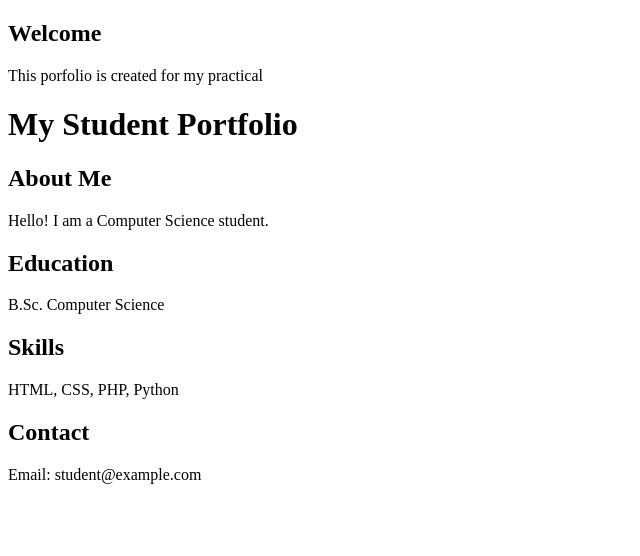
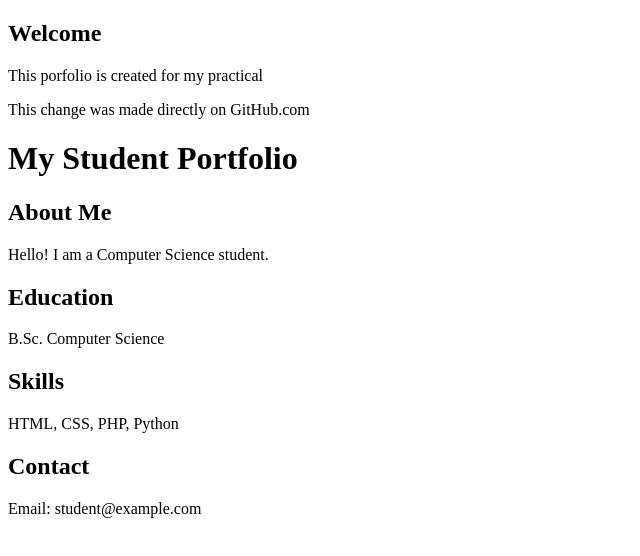
Before and after one commit to evanrayen2007-sys/student-project, a plain HTML site: page index.html in a window 1280 px wide. Shown: the whole page, without its empty margins (0-640 px from the left). Drawn offline with Linux system fonts and the light colour scheme.

Commit message:
Updated portfolio from GitHub

```diff
--- a/index.html
+++ b/index.html
@@ -7,7 +7,7 @@
 <body>
      <h2>Welcome</h2>
      <p>This porfolio is created for my practical</p>
-
+     <p>This change was made directly on GitHub.com</p>
     <h1>My Student Portfolio</h1>
 
     <h2>About Me</h2>
```
